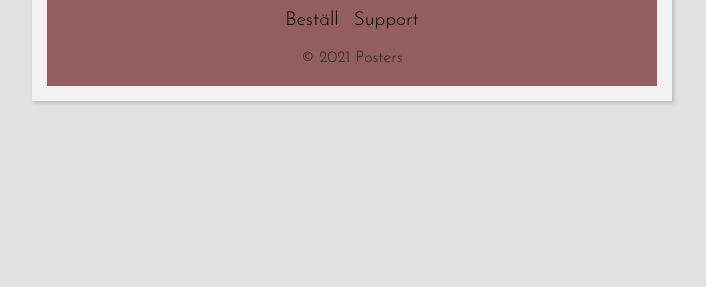
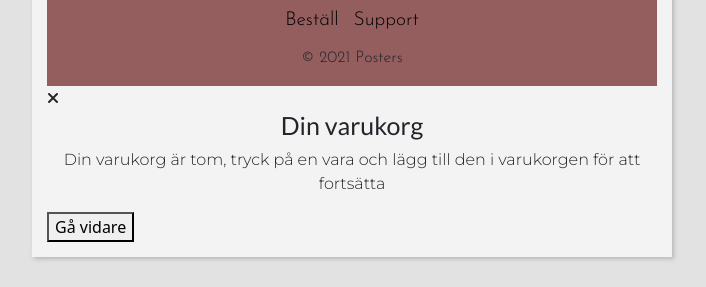
Before and after one commit to metinmayi/Animal-Posters-Webbshop, a website built with Parcel: page src/checkout.html in a window 1280 px wide. Shown: the part 1408-1695 px from the top of the page, without its empty margins (288-994 px from the left). Before the commit the page ends 1539 px from the top, so only its background shows below. Built offline with nearby package versions, Linux system fonts and the light colour scheme.

Commit message:
added dropdown to all pages

```diff
--- a/src/checkout.html
+++ b/src/checkout.html
@@ -304,6 +304,30 @@
         </div>
       </footer>
     </div>
+    <div id="dropdown-wrapper">
+      <div id="checkout-dropdown">
+        <div id="checkout-header">
+          <i class="fas fa-times" id="close-checkout"></i>
+          <h1>Din varukorg</h1>
+        </div>
+        <div id="empty-container">
+          <p id="empty-text">
+            Din varukorg är tom, tryck på en vara och lägg till den i varukorgen
+            för att fortsätta
+          </p>
+        </div>
+        <div id="checkout-products-container"></div>
+        <div id="checkout-info">
+          <div id="price-info">
+            <div id="moms-price"></div>
+            <div id="total-price"></div>
+          </div>
+          <form action="shoppingcart.html">
+            <button type="submit" id="add-button">Gå vidare</button>
+          </form>
+        </div>
+      </div>
+    </div>
     <script type="module"
       src="https://cdn.jsdelivr.net/npm/bootstrap@5.1.3/dist/js/bootstrap.bundle.min.js"
       integrity="sha384-ka7Sk0Gln4gmtz2MlQnikT1wXgYsOg+OMhuP+IlRH9sENBO0LRn5q+8nbTov4+1p"
--- a/src/ts/indexpage.ts
+++ b/src/ts/indexpage.ts
@@ -1,10 +1,14 @@
 import { activateHamburgerMenu } from "./functions/activateHamburgerMenu";
-import { createProducts } from "./functions/createProducts";
+// import { createProducts } from "./functions/createProducts";
 import { randomQuotes } from "./functions/randomQuotes";
+import { createProductsCheckout } from "./functions/createProductsCheckout";
 
 window.onload = function () {
-	//Funktionen aktiverar och avaktiverar hamburgarmenyn med hjälp av "click"
-	activateHamburgerMenu();
-	//Slumpar fram citat om våra produkter, som står på index-sidan, byts vid refresh
-	randomQuotes();
+  //Funktionen aktiverar och avaktiverar hamburgarmenyn med hjälp av "click"
+  activateHamburgerMenu();
+  //Slumpar fram citat om våra produkter, som står på index-sidan, byts vid refresh
+  randomQuotes();
+
+  //Aktiverar och skapar HTML i checkout-dropdownen
+  createProductsCheckout();
 };
--- a/src/ts/shoppingCartPage.ts
+++ b/src/ts/shoppingCartPage.ts
@@ -1,8 +1,13 @@
 import { activateHamburgerMenu } from "./functions/activateHamburgerMenu";
 import { displayCart } from "./functions/displayCart";
+import { createProductsCheckout } from "./functions/createProductsCheckout";
+
 window.onload = () => {
   //Funktionen aktiverar och avaktiverar hamburgarmenyn med hjälp av "click"
   activateHamburgerMenu();
   // Funktionen visar vad du har lagt i varukorgen
   displayCart();
+
+  //Aktiverar och skapar HTML i checkout-dropdownen
+  createProductsCheckout();
 };
```
Also changed, not shown: src/index.html (+24 -0 lines), src/shoppingcart.html (+24 -1 lines).
